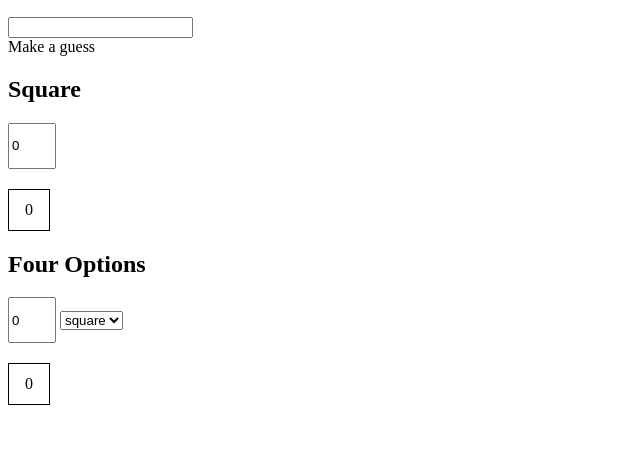
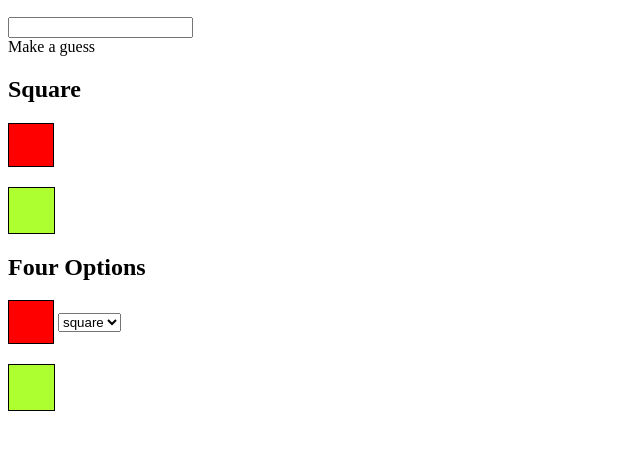
Before and after one commit to liulinden/software-dev-for-web, a plain HTML site: page guessing game/index.html in a window 1280 px wide. Shown: the part 50-500 px from the top of the page, without its empty margins (0-640 px from the left). Drawn offline with Linux system fonts and the light colour scheme.

Commit message:
more style stuff

```diff
--- a/guessing game/index.html
+++ b/guessing game/index.html
@@ -12,7 +12,7 @@
 
         <h2>Square</h2>
         <input type="number" id="input1">
-        <div id="output1"> 0 </div>
+        <div id="output1"> </div>
 
         <h2>Four Options</h2>
         <input type="number" id="input2">
@@ -24,7 +24,7 @@
             <option value="cube">cube</option>
         </select>
 
-        <div id="output2"> 0 </div>
+        <div id="output2"> </div>
 
         <script src="script.js"></script>
     </body>
--- a/guessing game/script.js
+++ b/guessing game/script.js
@@ -12,9 +12,6 @@ numberbox.addEventListener("change",checkNumber)
 inbox1.addEventListener("change",calc1);
 funcbox.addEventListener("change",calc2);
 inbox2.addEventListener("change",calc2);
-
-inbox1.value=0;
-inbox2.value=0;
 
 function checkNumber(){
     const guess = numberbox.value;
--- a/guessing game/style.css
+++ b/guessing game/style.css
@@ -1,27 +1,33 @@
 #input1 {
     height:40px;
     width:40px;
+    border: 1px solid black;
+    background-color: red;
 }
 
 #input2 {
     height:40px;
     width:40px;
+    border: 1px solid black;
+    background-color: red;
 }
 
 #output1 {
-    height:40px;
-    width:40px;
+    height:45px;
+    width:45px;
     border:1px solid black;
     margin-top:20px;
     line-height: 40px;
     text-align:center;
+    background-color: greenyellow;
 }
 
 #output2 {
-    height:40px;
-    width:40px;
+    height:45px;
+    width:45px;
     border:1px solid black;
     margin-top:20px;
     line-height: 40px;
     text-align:center;
+    background-color: greenyellow;
 }
```
